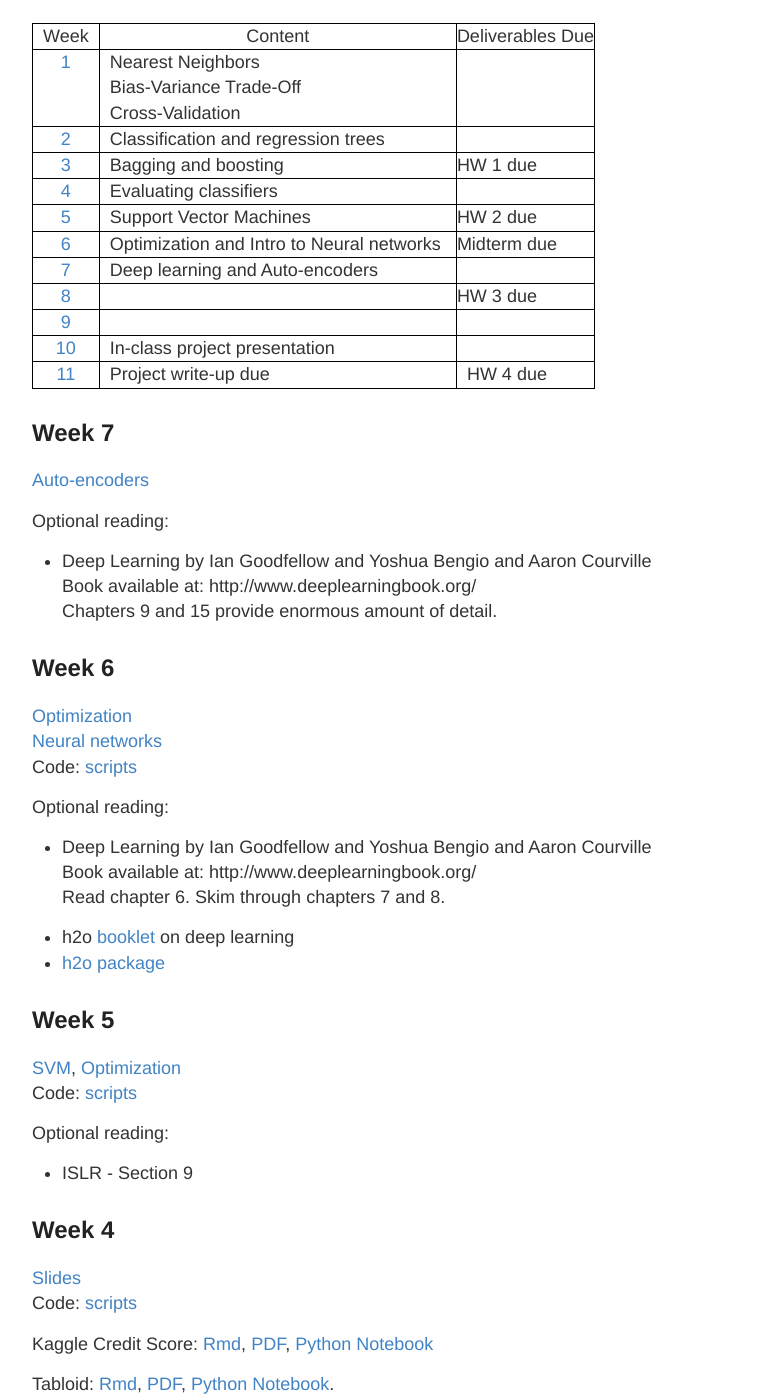
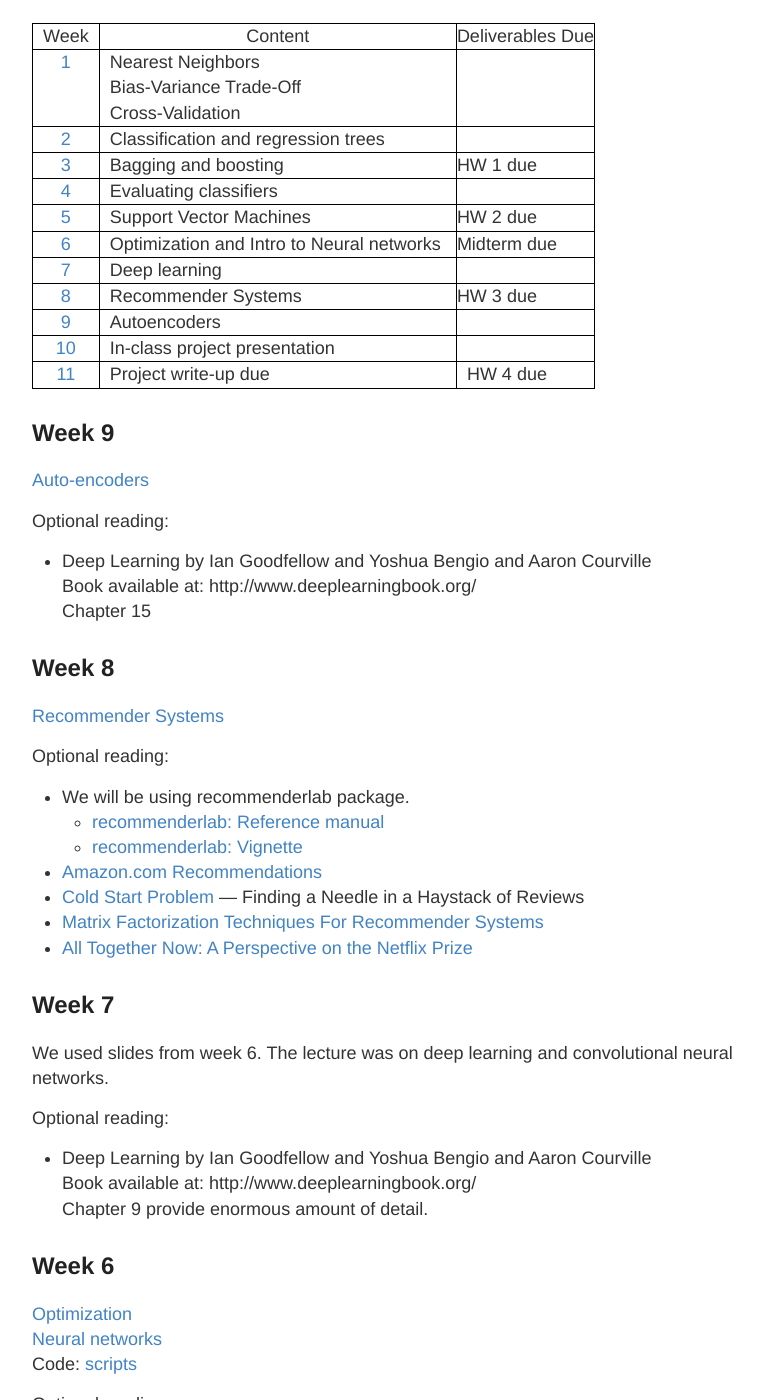
Before and after one commit to ChicagoBoothML/ML2016, a Jekyll site: the page built from lectures.md, in a window 1280 px wide and 1400 px high, scrolled down 204 px. Shown: the whole window, without its empty margins (248-1011 px from the left). Built offline with Jekyll 4.4.1, drawn with Linux system fonts in a browser that asks for light colours.

Commit message:
Update lectures.md

```diff
--- a/lectures.md
+++ b/lectures.md
@@ -13,14 +13,14 @@ permalink: /lectures/
 | [4](#week-4)   | &nbsp;&nbsp;Evaluating classifiers&nbsp;&nbsp;&nbsp;&nbsp;     |                   |
 | [5](#week-5)   | &nbsp;&nbsp;Support Vector Machines&nbsp;&nbsp;&nbsp;&nbsp;    |  HW 2 due         |
 | [6](#week-6)   | &nbsp;&nbsp;Optimization and Intro to Neural networks&nbsp;&nbsp;&nbsp;     |  Midterm due      |
-| [7](#week-7)   | &nbsp;&nbsp;Deep learning and Auto-encoders&nbsp;&nbsp;&nbsp;  |                   |
-| [8]()          |                                                                |  HW 3 due         |
-| [9]()          |                                                                |                   |
+| [7](#week-7)   | &nbsp;&nbsp;Deep learning&nbsp;&nbsp;&nbsp;                    |                   |
+| [8](#week-8)   | &nbsp;&nbsp;Recommender Systems&nbsp;&nbsp;&nbsp;              |  HW 3 due         |
+| [9](#week-9)   | &nbsp;&nbsp;Autoencoders                                       |                   |
 | [10]()         |  &nbsp;&nbsp;In-class project presentation                     |                            |
 | [11]()         |  &nbsp;&nbsp;Project write-up due                              | &nbsp;&nbsp;HW 4 due       |
 {: .mbtablestyle}
 
-## Week 7
+## Week 9
 
 [Auto-encoders](https://piazza.com/class_profile/get_resource/ixiudyq1m7bj0/iz9e9iocmhrgr)
 
@@ -28,7 +28,35 @@ Optional reading:
 
 * Deep Learning by Ian Goodfellow and Yoshua Bengio and Aaron Courville
   Book available at: http://www.deeplearningbook.org/
-  Chapters 9 and 15 provide enormous amount of detail.
+  Chapter 15
+
+
+## Week 8
+
+[Recommender Systems](https://piazza.com/class_profile/get_resource/ixiudyq1m7bj0/izdon22zgff2dc)
+
+Optional reading:
+
+* We will be using recommenderlab package.
+  + [recommenderlab: Reference manual](https://cran.r-project.org/web/packages/recommenderlab/recommenderlab.pdf)
+  + [recommenderlab: Vignette](https://cran.r-project.org/web/packages/recommenderlab/vignettes/recommenderlab.pdf)
+* [Amazon.com Recommendations](http://www.cs.umd.edu/~samir/498/Amazon-Recommendations.pdf)
+* [Cold Start Problem](https://pdfs.semanticscholar.org/44af/1071f2b943b178ea8259e14fb0c722a3bcd4.pdf) ---  Finding a Needle in a Haystack of Reviews
+* [Matrix Factorization Techniques For Recommender Systems](https://datajobs.com/data-science-repo/Recommender-Systems-%5BNetflix%5D.pdf)
+* [All Together Now: A Perspective on the Netflix Prize](http://dx.doi.org/10.1080/09332480.2010.10739787)
+
+
+
+
+## Week 7
+
+We used slides from week 6. The lecture was on deep learning and convolutional neural networks.
+
+Optional reading:
+
+* Deep Learning by Ian Goodfellow and Yoshua Bengio and Aaron Courville
+  Book available at: http://www.deeplearningbook.org/
+  Chapter 9 provide enormous amount of detail.
 
 
 ## Week 6
```
